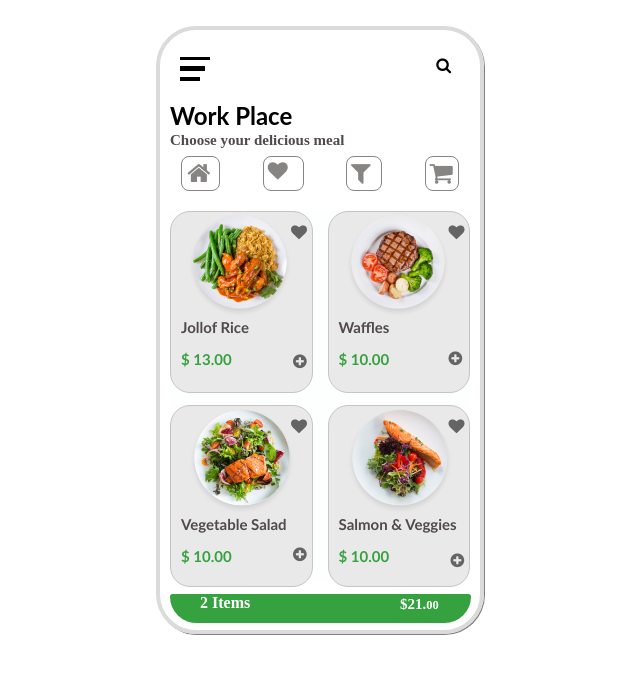
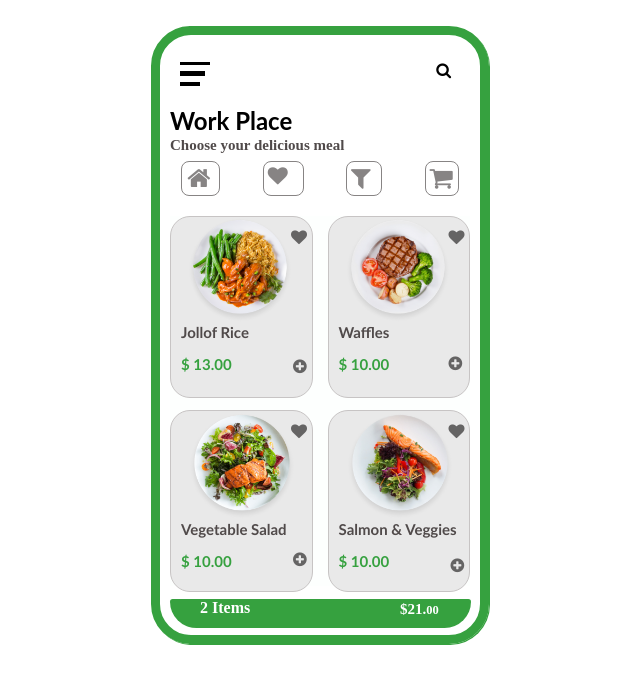
Before and after one commit to Vhinwe/Food-app, a plain HTML site: page index.html in a window 1280 px wide. Shown: the whole page, without its empty margins (320-960 px from the left). Drawn offline with Linux system fonts and the light colour scheme.

Commit message:
Changed bodyframe's colour

```diff
--- a/style.css
+++ b/style.css
@@ -5,11 +5,11 @@ body{
 .bodyframe{
     height: 600px;
     width: 320px;
-    border: 4px solid #d9dcd9;
+    border: 9px solid #36a13f;;
     margin: 0px auto;
     margin-top: 2%;
     border-radius: 40px;
-    box-shadow: 1px 1px grey;
+    box-shadow: 1px 1px #36a13f;
 }
 .menu{
   margin-top: 27px;
```
